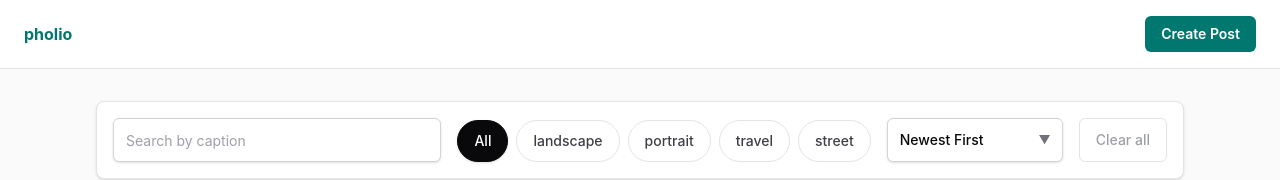
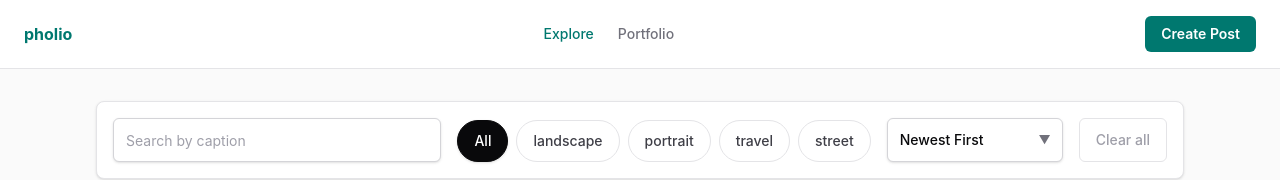
Before and after one commit to QuanDev2/folio, a React (Vite) app: page /explore in a window 1280 px wide. Shown: the top 180 px of the page. Built offline with nearby package versions, Linux system fonts and the light colour scheme.

Commit message:
refactor navbar, add NavLinks

```diff
--- a/src/App.tsx
+++ b/src/App.tsx
@@ -5,25 +5,12 @@ import {
   useCurrentUser
 } from './context/CurrentUserContext'
 import Post from './components/posts/Post'
+import Navbar from './component/Navbar'
 
 function Layout({ children }: { children: React.ReactNode }) {
-  const { user } = useCurrentUser()
-
   return (
     <div className='min-h-screen bg-zinc-50 text-zinc-950'>
-      <nav className='border-b border-zinc-200 bg-white px-4 py-4 flex items-center justify-between sm:px-6'>
-        <Link to='/' className='font-bold text-teal-700'>
-          pholio
-        </Link>
-        {user && (
-          <Link
-            to='/editor'
-            className='rounded-md bg-teal-700 px-4 py-2 text-sm font-semibold text-white transition hover:bg-teal-600'
-          >
-            Create Post
-          </Link>
-        )}
-      </nav>
+      <Navbar></Navbar>
       <main className='mx-auto max-w-6xl px-4 py-8 sm:px-6 lg:px-8'>
         {children}
       </main>
@@ -46,7 +33,9 @@ function App() {
           element={
             <Layout>
               <div className='flex flex-col items-center gap-6 py-12 text-center md:py-24'>
-                <h1 className='text-2xl font-bold text-zinc-950 md:text-4xl'>pholio</h1>
+                <h1 className='text-2xl font-bold text-zinc-950 md:text-4xl'>
+                  pholio
+                </h1>
                 <p className='max-w-md text-zinc-500'>
                   A home for photographers to share their work.
                 </p>
--- /dev/null
+++ b/src/component/Navbar.tsx
@@ -0,0 +1,48 @@
+import { Link, NavLink } from 'react-router-dom'
+import { useCurrentUser } from '../context/CurrentUserContext'
+
+export default function Navbar() {
+  const { user } = useCurrentUser()
+
+  return (
+    <div>
+      <nav className='border-b border-zinc-200 bg-white px-4 py-4 flex items-center justify-between sm:px-6'>
+        <Link to='/' className='font-bold text-teal-700'>
+          pholio
+        </Link>
+        <div className='flex items-center gap-6'>
+          <NavLink
+            to='/explore'
+            className={({ isActive }) =>
+              isActive
+                ? 'text-sm font-medium text-teal-700'
+                : 'text-sm font-medium text-zinc-500 hover:text-zinc-900'
+            }
+          >
+            Explore
+          </NavLink>
+          {user && (
+            <NavLink
+              to={`/user/${user.username}`}
+              className={({ isActive }) =>
+                isActive
+                  ? 'text-sm font-medium text-teal-700'
+                  : 'text-sm font-medium text-zinc-500 hover:text-zinc-900'
+              }
+            >
+              Portfolio
+            </NavLink>
+          )}
+        </div>
+        {user && (
+          <Link
+            to='/editor'
+            className='rounded-md bg-teal-700 px-4 py-2 text-sm font-semibold text-white transition hover:bg-teal-600'
+          >
+            Create Post
+          </Link>
+        )}
+      </nav>
+    </div>
+  )
+}
--- a/src/components/posts/PostCard.tsx
+++ b/src/components/posts/PostCard.tsx
@@ -2,13 +2,6 @@ import type { Post } from '../../types'
 import { Link } from 'react-router-dom'
 interface Props {
   post: Post
-}
-
-function slugify(title: string): string {
-  return title
-    .toLowerCase()
-    .replace(/[^a-z0-9]+/g, '-')
-    .replace(/(^-|-$)/g, '')
 }
 
 export default function PostCard({ post }: Props) {
@@ -23,7 +16,7 @@ export default function PostCard({ post }: Props) {
 
   return (
     <Link
-      to={`/posts/${slugify(post.title)}`}
+      to={`/posts/${post.slug}`}
       className='overflow-hidden rounded-lg border border-zinc-200 bg-white shadow-sm transition hover:-translate-y-0.5 hover:shadow-md'
     >
       <img
```
